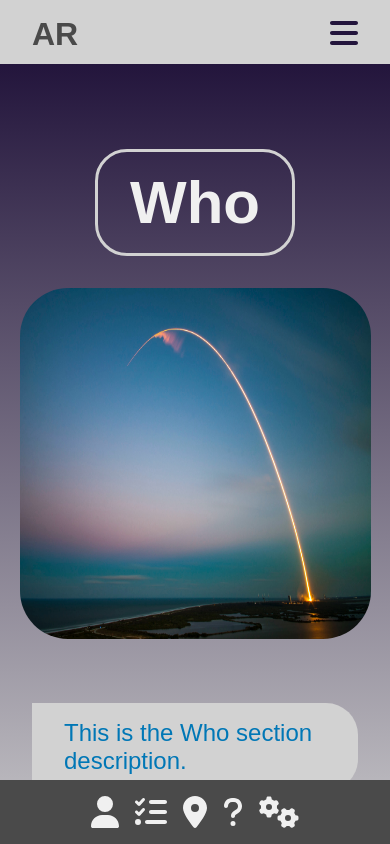
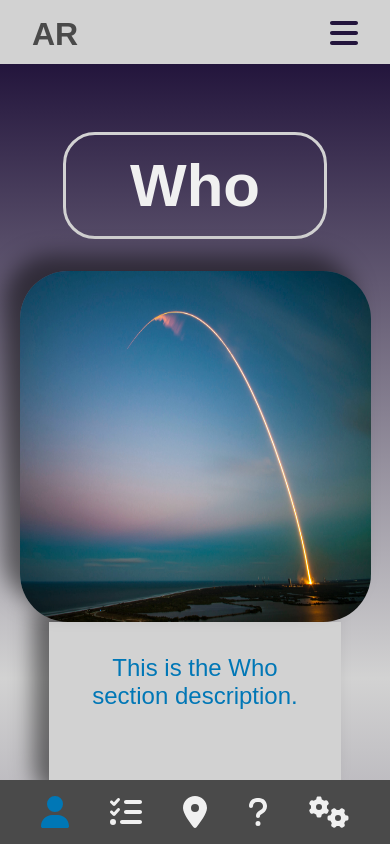
Before and after one commit to arichards912/personalwebsite, a React (Create React App) app: page /about in a window 390 px wide. Shown: the top 844 px of the page. Built offline with nearby package versions, Linux system fonts and the light colour scheme.

Commit message:
About Me Formatting Fixes, logic

```diff
--- a/src/components/AboutMeSection/ContentPane.css
+++ b/src/components/AboutMeSection/ContentPane.css
@@ -1,19 +1,20 @@
 .content-pane {
     display: flex;
     flex-direction: column;
-    align-items: start;
+    align-items: center;
     justify-content: space-around;
-    height: 100vh;
+    position: relative;
+    height: 97vh;
     width: 100%;
     padding: 0 10vw;
-    background-image: linear-gradient(var(--secondary-color), var(--secondary-light-color));
+
 }
 
 .content-pane h2 {
     font-size: 60px;
     border: 3px solid var(--secondary-light-color);
     border-radius: 2rem;
-    padding: 1rem 2rem;
+    padding: 1rem 4rem;
 }
 
 .content-image-section {
@@ -24,25 +25,29 @@
 }
 
 .content-item {
+    position: absolute;
     display: flex;
     flex-direction: row;
+    align-items: center;
     justify-content: center;
-    align-items: center;
 
     height: auto;
     width: 100%;
 }
 
-.content-item p {
-    display: flex;
-    flex-direction: column;
-    align-items: center;
-    justify-content: center;
+.content-item .description {
+    display: inline-block;
     color: var(--accent-color);
     font-size: 24px;
     background-color: var(--secondary-light-color);
-    padding: 1rem 2rem;
+    padding: 2rem;
     border-radius: 0 2rem 2rem 0;
+    width: 30vw;
+    margin-right: 2rem;
+    height: 100%;
+    transition: transform 1s ease-out;
+    z-index: 1;
+    box-shadow: -1rem -1rem 1.3rem rgba(0, 0, 0, 0.5);
 }
 
 .content-item img {
@@ -52,7 +57,37 @@
     max-height: 70vh;
     border-radius: 3rem;
     margin-top: 2rem;
+    z-index: 2;
+    box-shadow: -1rem -1rem 1.3rem rgba(0, 0, 0, 0.5);
 }
+
+  /* Fade Animation */
+  .fade-enter {
+    opacity: 0;
+  }
+
+  .fade-enter-active {
+    opacity: 1;
+    transition: opacity 1.5s ease-in;
+  }
+
+  .fade-exit {
+    opacity: 1;
+  }
+
+  .fade-exit-active {
+    opacity: 0;
+    transition: opacity 1.5s ease-in;
+  }
+
+  .fade-enter .description {
+    transform: translateX(-100%);
+  }
+
+  .fade-exit-active .description {
+    transform: translateX(-100%);
+  }
+
 
 @media screen and (max-width: 900px) {
     .content-pane {
@@ -63,7 +98,6 @@
 
     .content-item {
         flex-direction: column;
-        height: 60%;
         justify-content: center;
         align-items: center;
     }
@@ -72,10 +106,22 @@
         height: 90vw;
         width: 90vw;
         margin: 2rem;
+        margin-bottom: 0;
     }
 
-    .content-item p {
-        margin: 2rem;
-        height: auto;
+    .content-item .description {
+        height: 12rem;
+        width: 75vw;
+        text-align: center;
+        border-radius: 0 0 2rem 2rem;
+        margin: 0;
     }
+
+    .fade-enter .description {
+        transform: translateY(-100%);
+      }
+
+      .fade-exit-active .description {
+        transform: translateY(-100%);
+      }
 }
--- a/src/components/AboutMeSection/ContentPane.js
+++ b/src/components/AboutMeSection/ContentPane.js
@@ -8,8 +8,8 @@ const ContentPane = ({ id, title, items }) => {
 
   useEffect(() => {
     const interval = setInterval(() => {
-      setActiveIndex((prevIndex) => (prevIndex + 1) % items.length);
-    }, 3000);
+      setActiveIndex((prevIndex) => (prevIndex + 1) % (items.length));
+    }, 7500);
 
     return () => clearInterval(interval);
   }, [items.length]);
@@ -20,14 +20,16 @@ const ContentPane = ({ id, title, items }) => {
         <CSSTransition
           key={activeIndex}
           classNames="fade"
-          timeout={{ enter: 500, exit: 500 }}
+          timeout={{ enter: 1500, exit: 1500 }}
         >
           <div className="content-item">
             <div className="content-image-section">
               <h2>{title}</h2>
               <img src={items[activeIndex].image} alt={items[activeIndex].title} />
             </div>
-            <p>{items[activeIndex].description}</p>
+            <p className={`description ${activeIndex % 2 === 0 ? 'left-to-right' : ''}`}>
+              {items[activeIndex].description}
+            </p>
           </div>
         </CSSTransition>
       </TransitionGroup>
--- a/src/components/AboutMeSection/Sidebar.css
+++ b/src/components/AboutMeSection/Sidebar.css
@@ -7,8 +7,3 @@ svg {
     color: var(--accent-color);
 
   }
-
-  .sidebar hr {
-    width: 50%;
-    margin: 0.5rem 0;
-  }
--- a/src/components/AboutMeSection/Sidebar.js
+++ b/src/components/AboutMeSection/Sidebar.js
@@ -22,7 +22,6 @@ const Sidebar = () => {
   ];
 
 
-
   return (
     <nav className="sidebar">
       {sections.map((section, index) => (
@@ -30,6 +29,7 @@ const Sidebar = () => {
           <Link
             activeClass="active"
             to={section.name}
+            offset={-70}
             spy={true}
             smooth={true}
             duration={500}
--- a/src/pages/AboutMePage/AboutMePage.css
+++ b/src/pages/AboutMePage/AboutMePage.css
@@ -2,6 +2,7 @@
     display: flex;
     position: relative;
     top: 4rem;
+    background-image: linear-gradient(var(--secondary-color), var(--secondary-light-color), 30%, var(--secondary-color), var(--secondary-light-color), var(--secondary-color));
   }
 
 
@@ -16,8 +17,9 @@
     align-items: center;
     justify-content: space-evenly;
     padding: 1rem;
+    padding-top: 4rem;
     background-color: var(--primary-color);
-    height: 96vh;
+    height: 100vh;
   }
 
 .sidebar .sidebar-item {
@@ -36,24 +38,7 @@
   }
 
 
-  /* Fade Animation */
-  .fade-enter {
-    opacity: 0;
-  }
 
-  .fade-enter-active {
-    opacity: 1;
-    transition: opacity 1s ease-in;
-  }
-
-  .fade-exit {
-    opacity: 1;
-  }
-
-  .fade-exit-active {
-    opacity: 0;
-    transition: opacity 1s ease-in;
-  }
 
   /* Responsive Design */
   @media screen and (max-width: 900px) {
@@ -64,12 +49,9 @@
       width: 100%;
       height: auto;
       flex-direction: row;
-      justify-content: center;
       gap: 1rem;
-    }
-
-    .sidebar hr {
-      display: none;
+      z-index: 3;
+      padding-top: 1rem;
     }
 
     .content {
--- a/src/pages/AboutMePage/AboutMePage.js
+++ b/src/pages/AboutMePage/AboutMePage.js
@@ -22,6 +22,11 @@ const AboutMe = () => {
         title: 'Who',
         image: rocketLaunch,
         description: 'This is the Who section description.',
+      },
+      {
+        title: 'Who II',
+        image: neuralNet,
+        description: 'This is the Who section second description.',
       },
     ],
 
```
